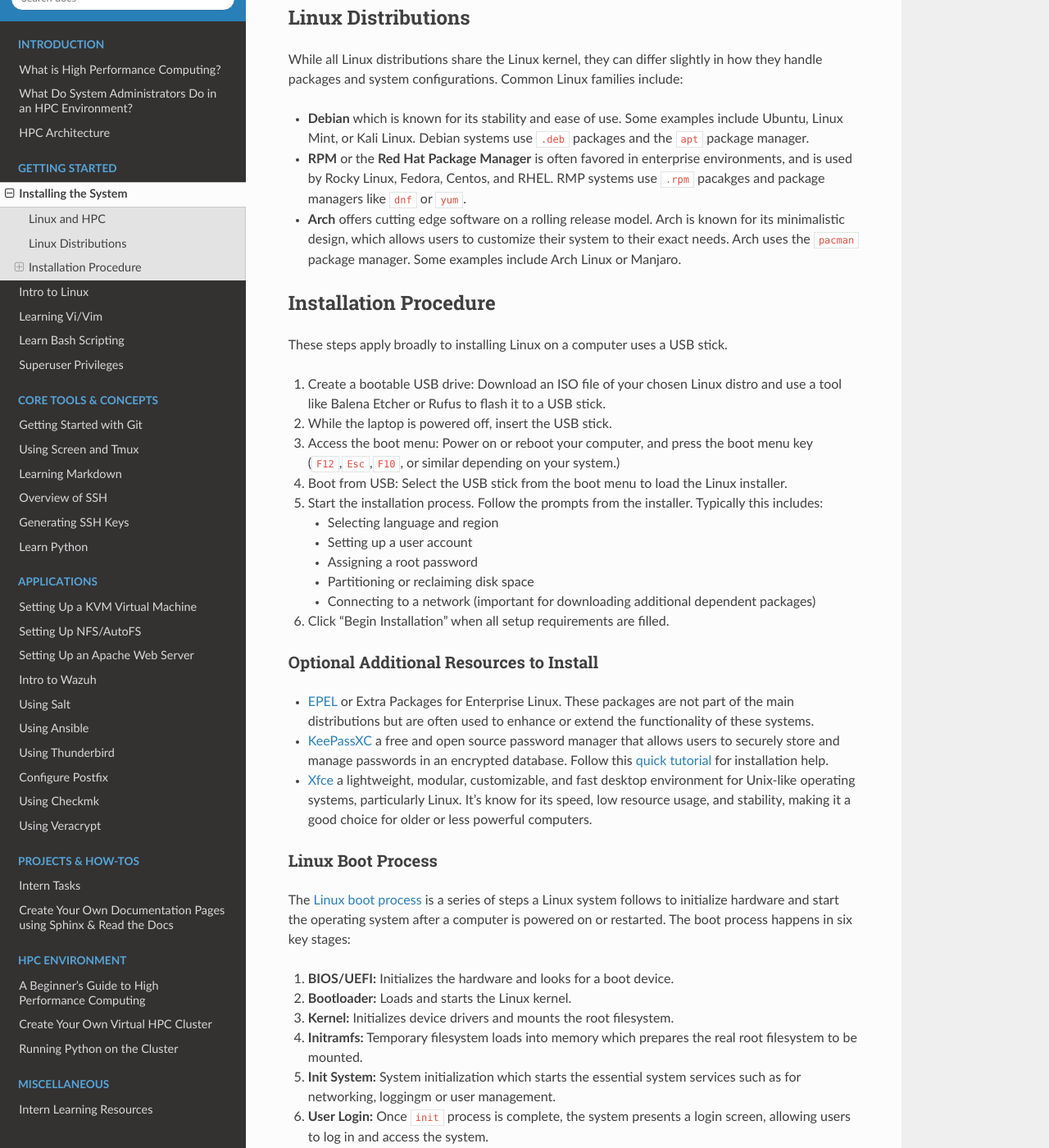
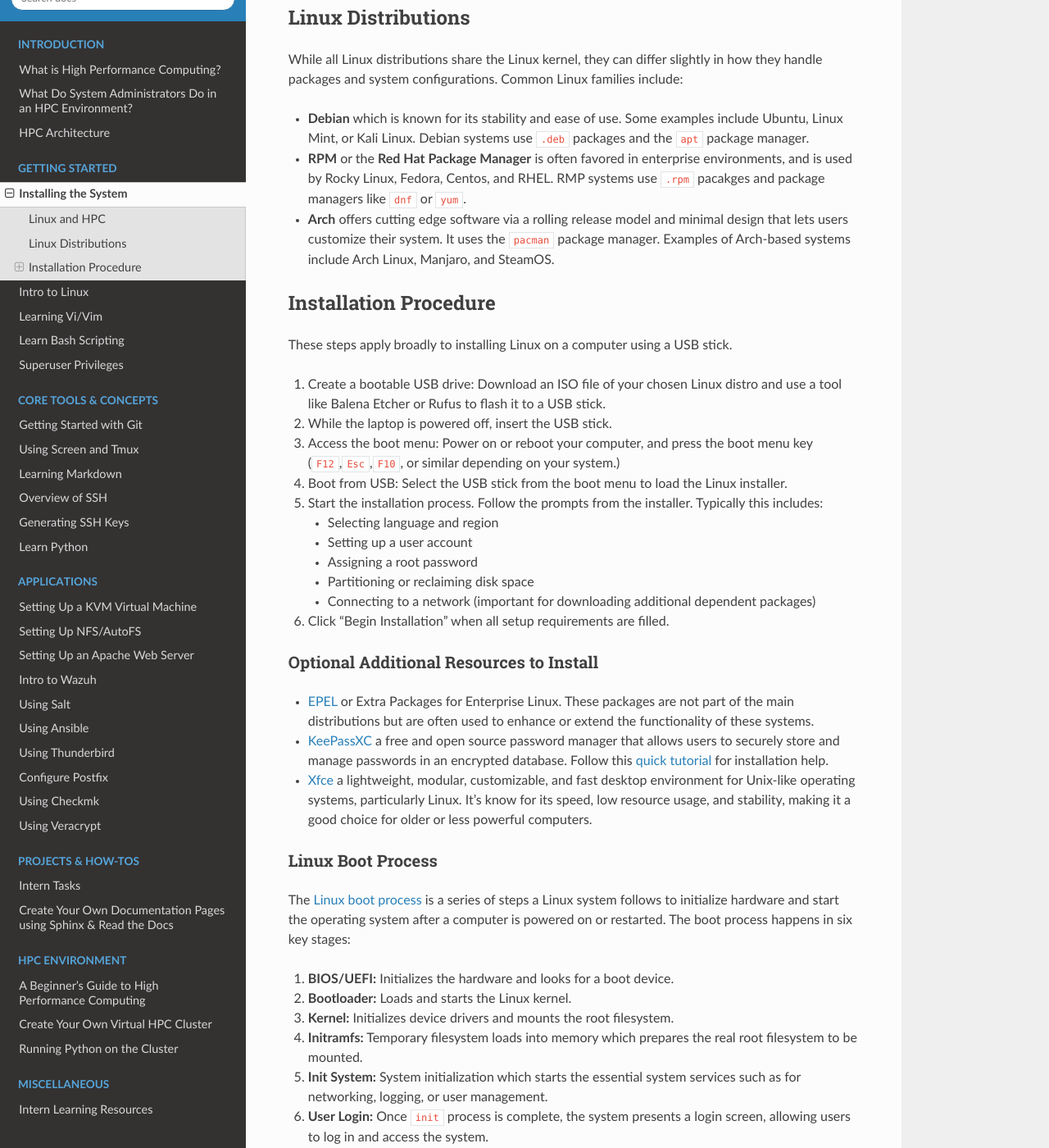
Before and after one commit to TechSquareInc/intern-playbook, a Sphinx documentation site: the page built from docs/source/getting-started/installing-the-system.md, in a window 1280 px wide and 1400 px high, scrolled down 404 px. Shown: the whole window at 82% size. Built offline with Sphinx 7.4.7 and the Read the Docs theme 3.1.0, drawn with Linux system fonts in a browser that asks for light colours; some of the changed text lies outside the part shown.

Commit message:
fix typos and such in the installing the system page

```diff
--- a/docs/source/getting-started/installing-the-system.md
+++ b/docs/source/getting-started/installing-the-system.md
@@ -12,10 +12,10 @@ While all Linux distributions share the Linux kernel, they can differ slightly i
 
 - **Debian** which is known for its stability and ease of use. Some examples include Ubuntu, Linux Mint, or Kali Linux. Debian systems use `.deb` packages and the `apt` package manager.
 - **RPM** or the **Red Hat Package Manager** is often favored in enterprise environments, and is used by Rocky Linux, Fedora, Centos, and RHEL. RMP systems use `.rpm` pacakges and package managers like `dnf` or `yum`.
-- **Arch** offers cutting edge software on a rolling release model. Arch is known for its minimalistic design, which allows users to customize their system to their exact needs. Arch uses the `pacman` package manager. Some examples include Arch Linux or Manjaro.
+- **Arch** offers cutting edge software via a rolling release model and minimal design that lets users customize their system. It uses the `pacman` package manager. Examples of Arch-based systems include Arch Linux, Manjaro, and SteamOS.
 
 ## Installation Procedure
-These steps apply broadly to installing Linux on a computer uses a USB stick.
+These steps apply broadly to installing Linux on a computer using a USB stick.
 1. Create a bootable USB drive: Download an ISO file of your chosen Linux distro and use a tool like Balena Etcher or Rufus to flash it to a USB stick.
 2. While the laptop is powered off, insert the USB stick.
 3. Access the boot menu: Power on or reboot your computer, and press the boot menu key (`F12`,`Esc`,`F10`, or similar depending on your system.)
@@ -42,13 +42,13 @@ The [Linux boot process](https://en.wikipedia.org/wiki/Booting_process_of_Linux)
 2. **Bootloader:** Loads and starts the Linux kernel.
 3. **Kernel:** Initializes device drivers and mounts the root filesystem.
 4. **Initramfs:** Temporary filesystem loads into memory which prepares the real root filesystem to be mounted.
-5. **Init System:** System initialization which starts the essential system services such as for networking, loggingm or user management.
+5. **Init System:** System initialization which starts the essential system services such as for networking, logging, or user management.
 6. **User Login:** Once `init` process is complete, the system presents a login screen, allowing users to log in and access the system.
 
 <iframe width="560" height="315" src="https://www.youtube.com/embed/XpFsMB6FoOs?si=3Dplu8c3acsMyIcF" title="YouTube video player" frameborder="0" allow="accelerometer; autoplay; clipboard-write; encrypted-media; gyroscope; picture-in-picture; web-share" referrerpolicy="strict-origin-when-cross-origin" allowfullscreen></iframe>
 
 ---
 ### Resources
+- [Linux Distribution](https://en.wikipedia.org/wiki/Linux_distribution): In-depth exploration of what a Linux distribution is.
 - [Linux Distributions](https://en.wikipedia.org/wiki/List_of_Linux_distributions): A list of all of the different linux distributions.
-- [Linux Distribution](https://en.wikipedia.org/wiki/Linux_distribution): In-depth exploration of what a Linux distribution is.
 - [Booting Process of Linux](https://en.wikipedia.org/wiki/Booting_process_of_Linux): In-depth exploration of the Linux boot process.
```
